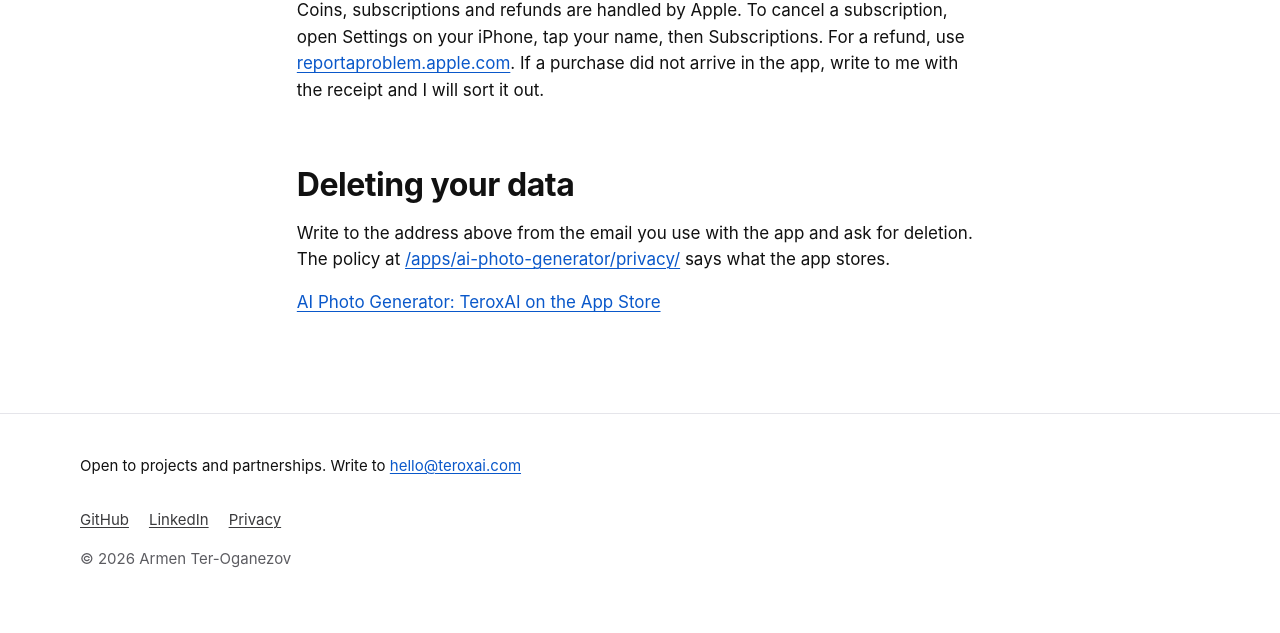
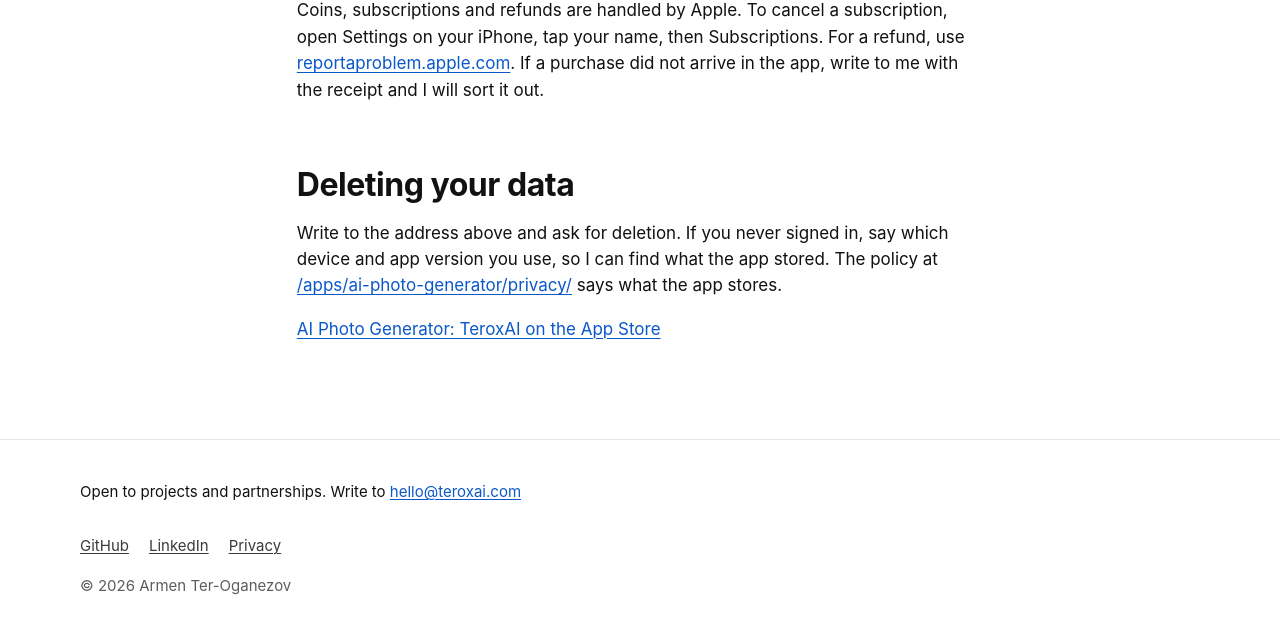
Before and after one commit to arterorx/teroxai-site, an Astro site: page /apps/ai-photo-generator/support in a window 1280 px wide. Shown: the part 737-1370 px from the top of the page. Before the commit the page ends 1347 px from the top, so only its background shows below. Built offline with nearby package versions, Linux system fonts and the light colour scheme; Astro itself is replaced by a stand-in of ours.

Commit message:
Support page: deletion wording that does not assume an email; note the earlier app name in the AI Photo policy

```diff
--- a/src/layouts/DocLayout.astro
+++ b/src/layouts/DocLayout.astro
@@ -12,6 +12,7 @@
 const iso = updated.toISOString().slice(0, 10);
 ---
 
+{/* Legal texts exist in English only, so there is no language cluster and the header hides the switcher. */}
 <BaseLayout title={title} description={description} lang="en" alternates={[]}>
   <article class="wrap section prose">
     <h1>{title}</h1>
--- a/src/pages/apps/[slug]/support.astro
+++ b/src/pages/apps/[slug]/support.astro
@@ -21,6 +21,6 @@
   <h2>Purchases and subscriptions</h2>
   <p>Coins, subscriptions and refunds are handled by Apple. To cancel a subscription, open Settings on your iPhone, tap your name, then Subscriptions. For a refund, use <a href="https://reportaproblem.apple.com" rel="noopener">reportaproblem.apple.com</a>. If a purchase did not arrive in the app, write to me with the receipt and I will sort it out.</p>
   <h2>Deleting your data</h2>
-  <p>Write to the address above from the email you use with the app and ask for deletion. The policy at <a href={`/apps/${app.slug}/privacy/`}>/apps/{app.slug}/privacy/</a> says what the app stores.</p>
+  <p>Write to the address above and ask for deletion. If you never signed in, say which device and app version you use, so I can find what the app stored. The policy at <a href={`/apps/${app.slug}/privacy/`}>/apps/{app.slug}/privacy/</a> says what the app stores.</p>
   <p><a href={storeUrl(app)} rel="noopener">{name} on the App Store</a></p>
 </DocLayout>
```
Also changed, not shown: src/content/legal/ai-photo-generator.md (+2 -0 lines).
